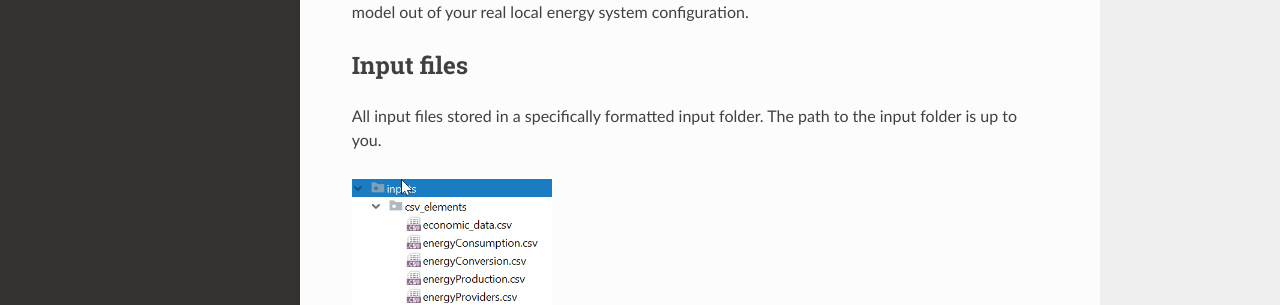
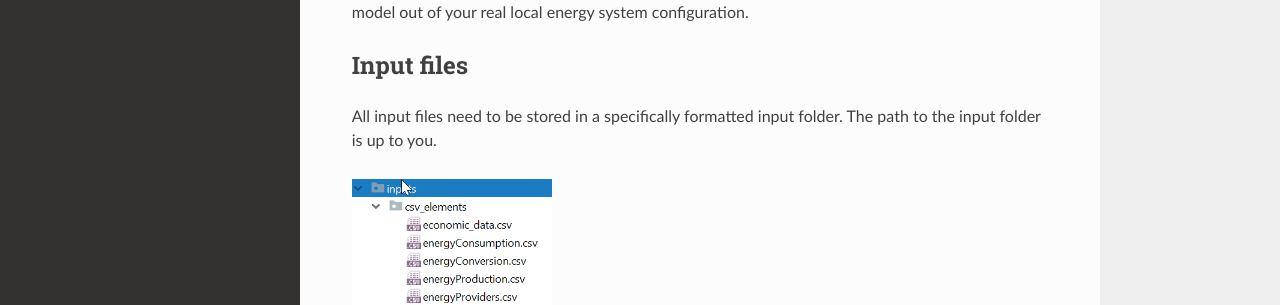
Before and after one commit to rl-institut/multi-vector-simulator, a Sphinx documentation site: the page built from docs/simulating_with_the_mvs.rst, in a window 1280 px wide and 900 px high. Shown: the part 399-704 px from the top of the window. Built offline with Sphinx 7.4.7 and the Read the Docs theme 2.0.0, drawn with Linux system fonts in a browser that asks for light colours.

Commit message:
Update docs/simulating_with_the_mvs.rst
Co-Authored-By: Sabine Haas <sabine.haas@rl-institut.de>

```diff
--- a/docs/simulating_with_the_mvs.rst
+++ b/docs/simulating_with_the_mvs.rst
@@ -17,7 +17,7 @@ and then how to make an energy system model out of your real local energy system
 Input files
 -----------
 
-All input files stored in a specifically formatted input folder.
+All input files need to be stored in a specifically formatted input folder.
 The path to the input folder is up to you.
 
 .. image:: images/folder_structure_inputs.png
```
